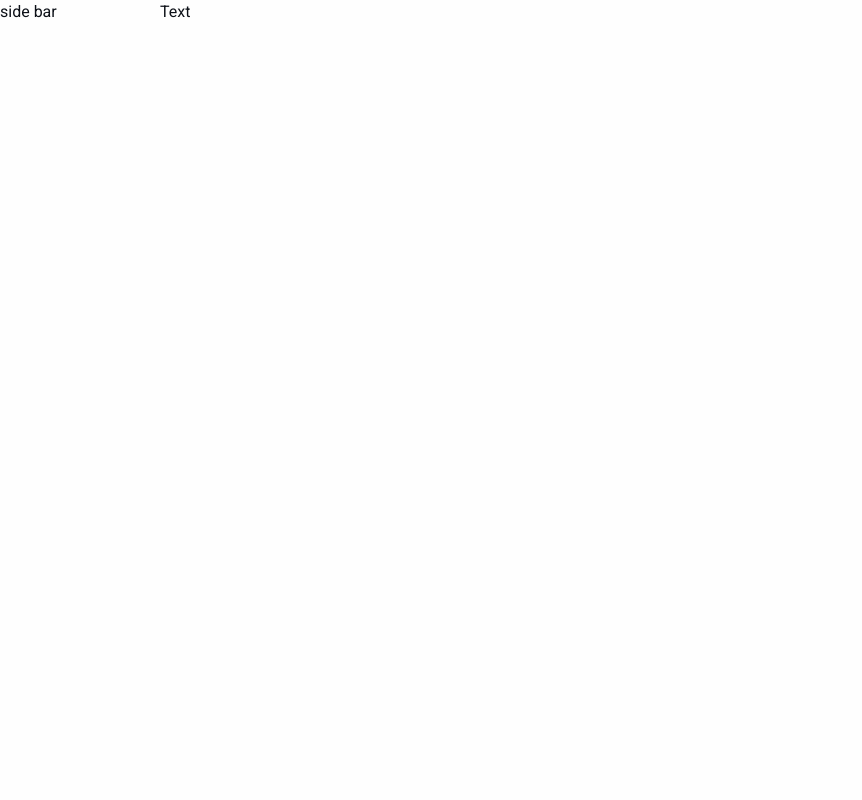
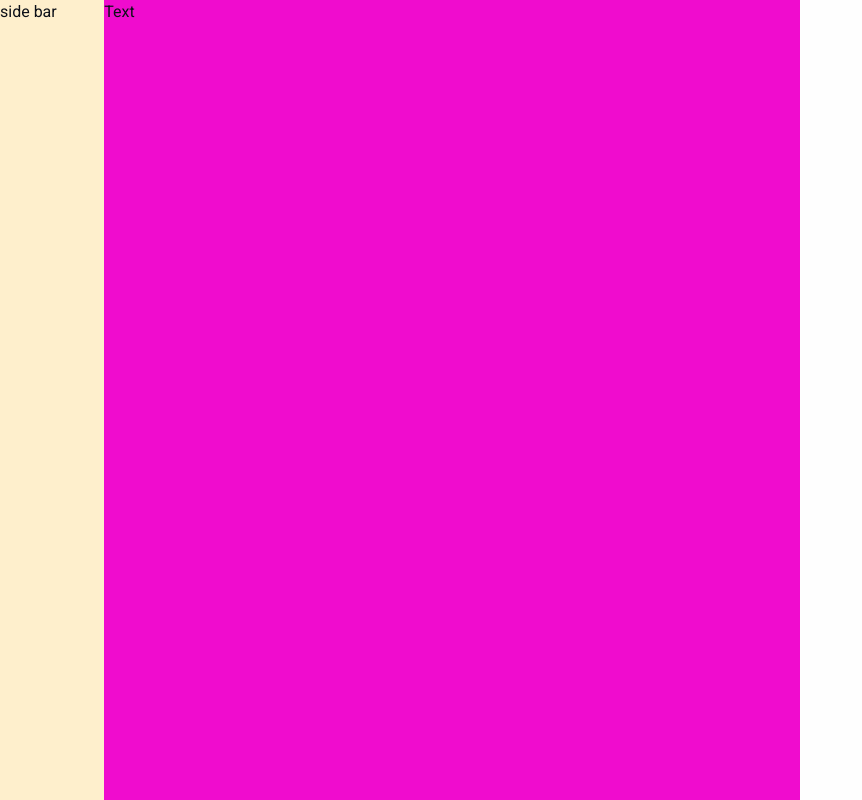
Before and after one commit to G-GraceCode/Meal-Deal, a Next.js app in the folder meal-ordering/: page / in a window 1280 px wide. Shown: the whole page, without its empty margins (0-862 px from the left). Built offline with nearby package versions, Linux system fonts and the light colour scheme.

Commit message:
Update globals.css and layout.js

```diff
--- a/meal-ordering/src/app/globals.css
+++ b/meal-ordering/src/app/globals.css
@@ -144,8 +144,8 @@ img {
 }
 
 .main {
-  display:grid;
-  grid-template-columns: 0.2fr 0.8fr;
+  display: grid;
+  grid-template-columns: 0.15fr 1fr;
   width: 100dvh;
   height: 100dvh;
 }
--- a/meal-ordering/src/app/layout.js
+++ b/meal-ordering/src/app/layout.js
@@ -13,8 +13,8 @@ export default function RootLayout({ children }) {
     <html lang="en">
       <body className={roboto.className}>
         <main className="main">
-          <aside className="bg-purple">side bar</aside>
-          <section className="bg-red">{children}</section>
+          <aside className="bg-[#feeFcc]">side bar</aside>
+          <section className="bg-[#f00cce]">{children}</section>
         </main>
       </body>
     </html>
```
